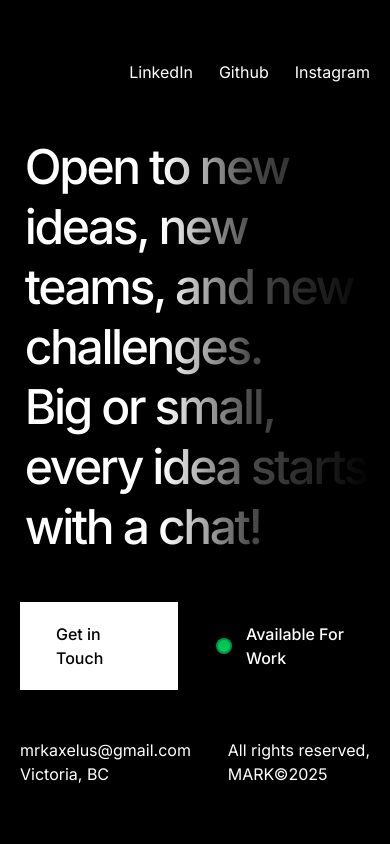
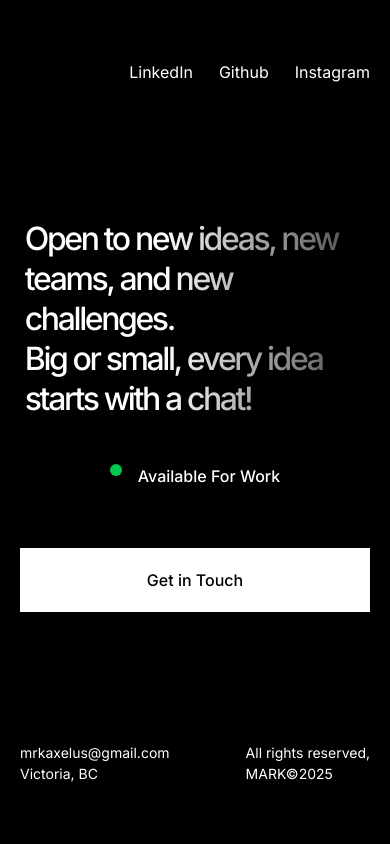
Before and after one commit to markaxelus/portfolio, a Next.js app: page / in a window 390 px wide. Shown: the top 844 px of the page. Built offline with nearby package versions, Linux system fonts and the light colour scheme; grey boxes are pictures that could not be loaded.

Commit message:
footer responsiveness

```diff
--- a/src/components/About/AboutPreview/index.tsx
+++ b/src/components/About/AboutPreview/index.tsx
@@ -11,23 +11,23 @@ const index = () => {
   const onAboutPage = pathname === "/about"
 
   return (
-    <section className="flex flex-col justify-start max-w-[1600px] w-full mx-auto px-[20px] md:px-[30px] lg:px-0 gap-20 pt-[20px] pb-[100px]">
+    <section className="flex flex-col justify-start max-w-[1600px] w-full mx-auto px-[20px] md:px-[30px] gap-20 pt-[20px] pb-[100px]">
       {/* Main Heading */}
       <ScrollReveal direction='up'>
         <div className="flex justify-between items-center">
-          <h1 className="text-[48px] tracking-[-0.03em] font-medium">about.</h1>
+          <h1 className="text-[24px] md:text-[48px] tracking-[-0.03em] font-medium">about.</h1>
           {!onAboutPage && <ShowMore href="/about" />}
         </div>
       </ScrollReveal>
 
       {/* About Section */}
 
-        <div className="flex flex-col gap-20">
+        <div className="flex flex-col gap-10 md:gap-20">
           {/* Info */}
           <ScrollReveal direction='up'>
 
-            <div className="max-w-[60%]">
-              <p className="text-[50px] font-medium tracking-[-0.06em] leading-tight">
+            <div className="md:max-w-[60%]">
+              <p className="text-[28px] md:text-[40px] lg:text-[50px] font-medium tracking-[-0.06em] leading-tight">
                 I enjoy solving real-world problems through code and collaborating with people to build thoughtful, user-focused solutions.
               </p>
             </div>
@@ -40,10 +40,10 @@ const index = () => {
                 <img
                   src="/image.png"
                   alt="profile"
-                  className="w-[553px] h-[553px] object-cover"
+                  className="w-[553px] max-h-[450px] md:max-h-[553px] object-cover"
                 />
               </div>
-              <p className="text-[20px] tracking-[-0.04em] text-center md:text-left max-w-sm font-medium leading-tight">
+              <p className="text-[16px] md:text-[20px] tracking-[-0.04em] text-center md:text-left max-w-sm font-medium leading-tight">
                 I focus on creating clean, accessible, and maintainable designs through thoughtful planning and iteration. I value clarity and purpose in both code and visuals, and continuously learn through hands-on work.          </p>
             </div>
           </ScrollReveal>
--- a/src/components/Footer/index.tsx
+++ b/src/components/Footer/index.tsx
@@ -20,7 +20,7 @@ const index = () => {
       "
     >
       <div className="max-w-[1600px] w-full h-full mx-auto
-          px-[20px] md:px-[30px] lg:px-0
+          px-[20px] md:px-[30px]
           gap-12 md:gap-6
           flex flex-col justify-between
           ">
@@ -33,28 +33,30 @@ const index = () => {
         {/* Middle container */}
         <div className="flex flex-col gap-[40px]">
           <p className="
-              text-[48px] tracking-[-2.4px] px-[2.4px] py-[2.4px] mx-[2.4px] my-[2.4px]
+              text-[32px] md:text-[40px] tracking-[-2.4px] px-[2.4px] py-[2.4px] mx-[2.4px] my-[2.4px]
               leading-tight font-[500]
-              bg-[linear-gradient(to_right,rgba(255,255,255,1)_0%,rgba(255,255,255,1)_40%,rgba(255,255,255,0.3)_65%,rgba(255,255,255,0)_100%)]
+              bg-[linear-gradient(to_right,rgba(255,255,255,1)_0%,rgba(255,255,255,1)_40%,rgba(255,255,255,0.3)_95%,rgba(255,255,255,0)_100%)]
+              md:bg-[linear-gradient(to_right,rgba(255,255,255,1)_0%,rgba(255,255,255,1)_40%,rgba(255,255,255,0.3)_90%,rgba(255,255,255,0)_100%)]
+              lg:bg-[linear-gradient(to_right,rgba(255,255,255,1)_0%,rgba(255,255,255,1)_40%,rgba(255,255,255,0.3)_65%,rgba(255,255,255,0)_100%)]
               bg-clip-text text-transparent
-              w-full max-w-[1200px]
+              w-full max-w-[800px] md:max-w-[500px] lg:max-w-[1200px]
           ">
             Open to new ideas, new teams, and new challenges. <br />
             Big or small, every idea starts with a chat!
           </p>
-          <div className="relative flex items-center gap-10">
-            <div className="bg-white text-black py-[20px] px-[36px]">
-              <Link href="/contact" className='font-[500] '>
+          <div className="relative flex items-center flex-col-reverse md:flex-row gap-15 md:w-fit">
+            <div className="flex items-center justify-center bg-white text-black w-full md:w-auto py-[20px] px-[36px]">
+              <Link href="/contact" className='font-[500]'>
                 Get in Touch
               </Link>
             </div>
 
-            <div className="flex items-center gap-4">
+            <div className="flex md:items-center gap-4 ">
               <span className="relative flex h-3 w-3 ">
                 <span className="animate-custom-ping absolute inline-flex h-full w-full rounded-full bg-green-400 opacity-75 scale-[2]"></span>
                 <span className="relative inline-flex rounded-full h-3 w-3 bg-green-500"></span>
               </span>
-              <span className="text-white text-[16px] font-[500]">Available For Work</span>
+              <span className="text-white text-[16px] font-[500] ">Available For Work</span>
             </div>
           </div>
 
@@ -64,13 +66,13 @@ const index = () => {
         <div className="flex justify-between ">
           {/* Left Container: Email, Location */}
           <div className="flex flex-col ">
-            <span className="font-[400]">mrkaxelus@gmail.com</span>
-            <span className="font-[400]">Victoria, BC</span>
+            <span className="font-[400] text-[14px] md:text-[16px]">mrkaxelus@gmail.com</span>
+            <span className="font-[400] text-[14px] md:text-[16px]">Victoria, BC</span>
           </div>
 
           {/* Right Container: Rights */}
-          <div className="flex flex-col ">
-            <span className="">All rights reserved, <br/> MARK©2025</span>
+          <div className="flex flex-col  ">
+            <span className="text-[14px] md:text-[16px]">All rights reserved, <br/> MARK©2025</span>
           </div>
         </div>
       </div>
```
